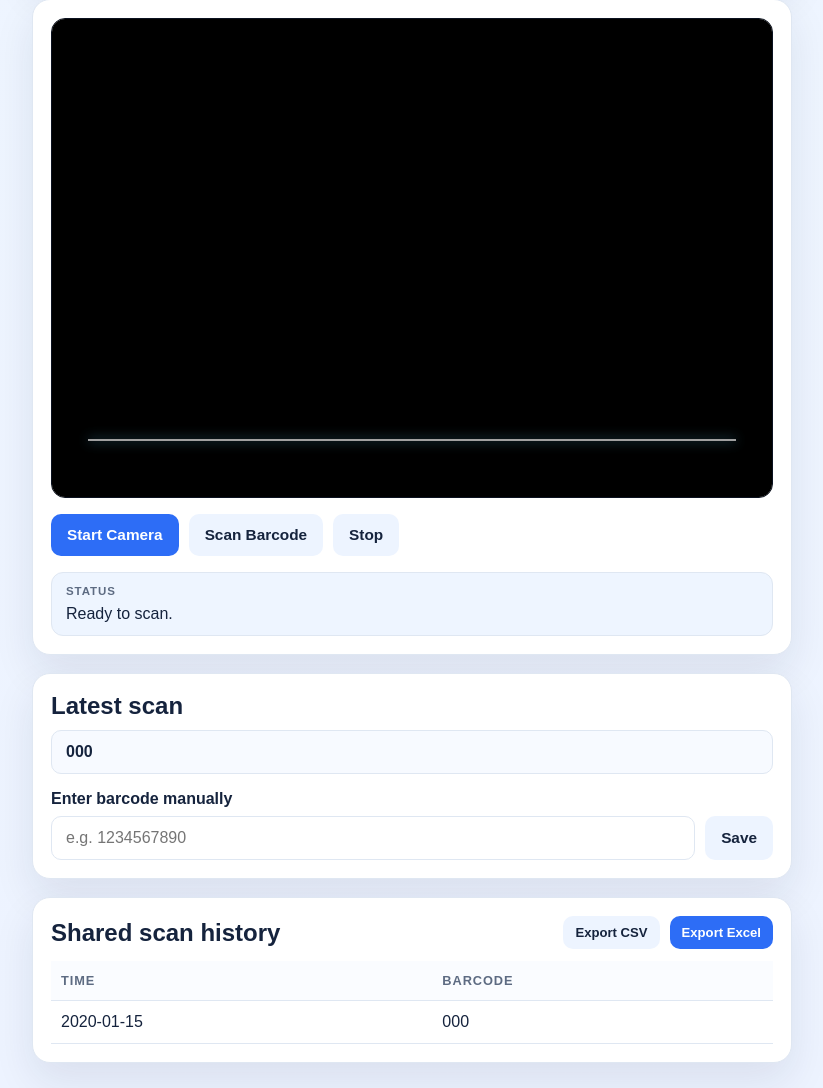
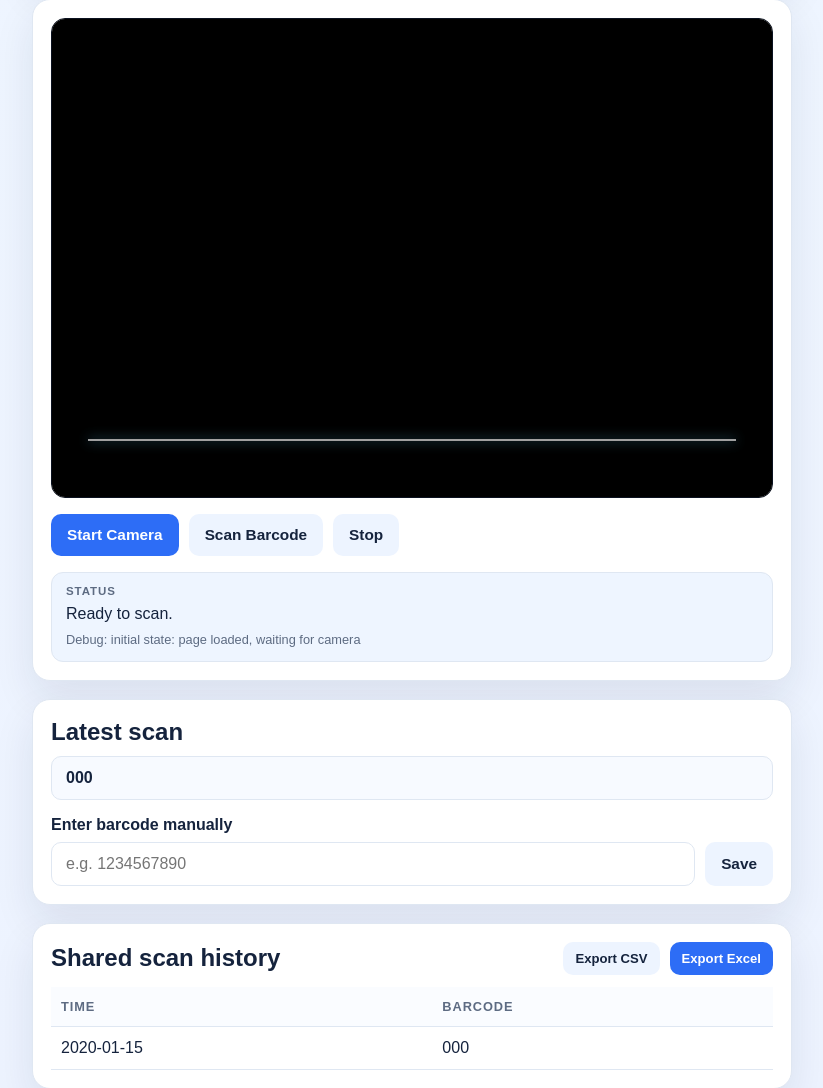
Before and after one commit to JackChanUST2/barcodeScanner, a Flask app: page / in a window 1280 px wide. Shown: the part 136-1224 px from the top of the page, without its empty margins (228-1051 px from the left). Run offline with Flask 3, Linux system fonts and the light colour scheme; tables that the repository leaves empty hold one stand-in row (values such as "Sample post"); some libraries are stand-ins or nearby versions.

Commit message:
Add debug status details for scan troubleshooting

```diff
--- a/static/script.js
+++ b/static/script.js
@@ -1,5 +1,6 @@
 const video = document.getElementById('video');
 const statusText = document.getElementById('statusText');
+const debugText = document.getElementById('debugText');
 const lastCodeEl = document.getElementById('lastCode');
 const scanTableBody = document.getElementById('scanTableBody');
 const startScannerBtn = document.getElementById('startScannerBtn');
@@ -15,9 +16,18 @@ let stream = null;
 let scanHistory = [];
 let scanLock = false;
 let cameraReady = false;
+let lastDebugMessage = 'waiting for camera state';
+let scanAttempts = 0;
 
 function setStatus(message) {
   statusText.textContent = message;
+}
+
+function setDebug(message) {
+  lastDebugMessage = message;
+  if (debugText) {
+    debugText.textContent = `Debug: ${message}`;
+  }
 }
 
 function renderHistory() {
@@ -137,6 +147,7 @@ async function startScanner() {
 
   try {
     setStatus('Requesting camera permission...');
+    setDebug('requesting camera access via getUserMedia');
 
     stream = await navigator.mediaDevices.getUserMedia({
       video: {
@@ -150,16 +161,21 @@ async function startScanner() {
     cameraReady = true;
 
     setStatus('Camera ready. Tap Scan Barcode to read the code.');
+    setDebug(`camera started: active=${Boolean(stream)} ready=${cameraReady} tracks=${stream.getVideoTracks().length}`);
   } catch (error) {
     console.error(error);
     cameraReady = false;
     setStatus('Could not start the camera. Please allow camera access and try again.');
+    setDebug(`camera start failed: ${error.name || 'Error'} - ${error.message || 'unknown camera error'}`);
   }
 }
 
 async function scanNow() {
+  scanAttempts += 1;
+
   if (!cameraReady || !stream || !video.srcObject) {
     setStatus('Start the camera first, then scan.');
+    setDebug(`scan blocked: cameraReady=${cameraReady} streamExists=${Boolean(stream)} videoReady=${Boolean(video.srcObject)} attempt=${scanAttempts}`);
     return;
   }
 
@@ -183,24 +199,29 @@ async function scanNow() {
 
   try {
     setStatus('Scanning barcode...');
+    setDebug(`attempt=${scanAttempts} active=${Boolean(stream)} video=${Boolean(video.srcObject)} decode-start`);
     const result = await codeReader.decodeOnceFromVideoElement(video, hints);
 
     if (!result) {
       setStatus('No barcode was visible in the frame. Move the camera closer and try again.');
+      setDebug(`attempt=${scanAttempts} result=null; frame likely empty or barcode not in view`);
       return;
     }
 
     const decodedText = String(result.getText()).trim();
     if (!decodedText) {
       setStatus('No barcode was visible in the frame. Move the camera closer and try again.');
+      setDebug(`attempt=${scanAttempts} result text empty`);
       return;
     }
 
+    setDebug(`attempt=${scanAttempts} decoded text length=${decodedText.length}`);
     await saveScanToServer(decodedText);
     setStatus(`Barcode read: ${decodedText}`);
   } catch (error) {
     console.error(error);
     setStatus('Scan failed while reading the frame. Try again or enter the barcode manually.');
+    setDebug(`attempt=${scanAttempts} decode error: ${error.name || 'Error'} - ${error.message || 'unknown decode error'}`);
   }
 }
 
@@ -225,6 +246,7 @@ function stopScanner() {
   }
 
   setStatus('Scanner stopped.');
+  setDebug('camera stopped; ready=false');
 }
 
 function normalizeBarcodeValue(value) {
@@ -264,3 +286,4 @@ downloadXlsxBtn.addEventListener('click', exportExcel);
 
 loadScans();
 setStatus('Ready to scan.');
+setDebug('initial state: page loaded, waiting for camera');
--- a/static/styles.css
+++ b/static/styles.css
@@ -134,6 +134,14 @@ button.small { padding: 9px 12px; font-size: 0.82rem; }
 
 #statusText { margin: 8px 0 0; }
 
+.debug-text {
+  margin: 8px 0 0;
+  color: var(--muted);
+  font-size: 0.8rem;
+  line-height: 1.4;
+  word-break: break-word;
+}
+
 .last-code {
   margin-top: 10px;
   padding: 12px 14px;
--- a/templates/index.html
+++ b/templates/index.html
@@ -32,6 +32,7 @@
         <div class="status-panel">
           <span class="status-label">Status</span>
           <p id="statusText">Camera is ready when you start scanning.</p>
+          <p id="debugText" class="debug-text">Debug: waiting for camera state.</p>
         </div>
       </section>
 
```
